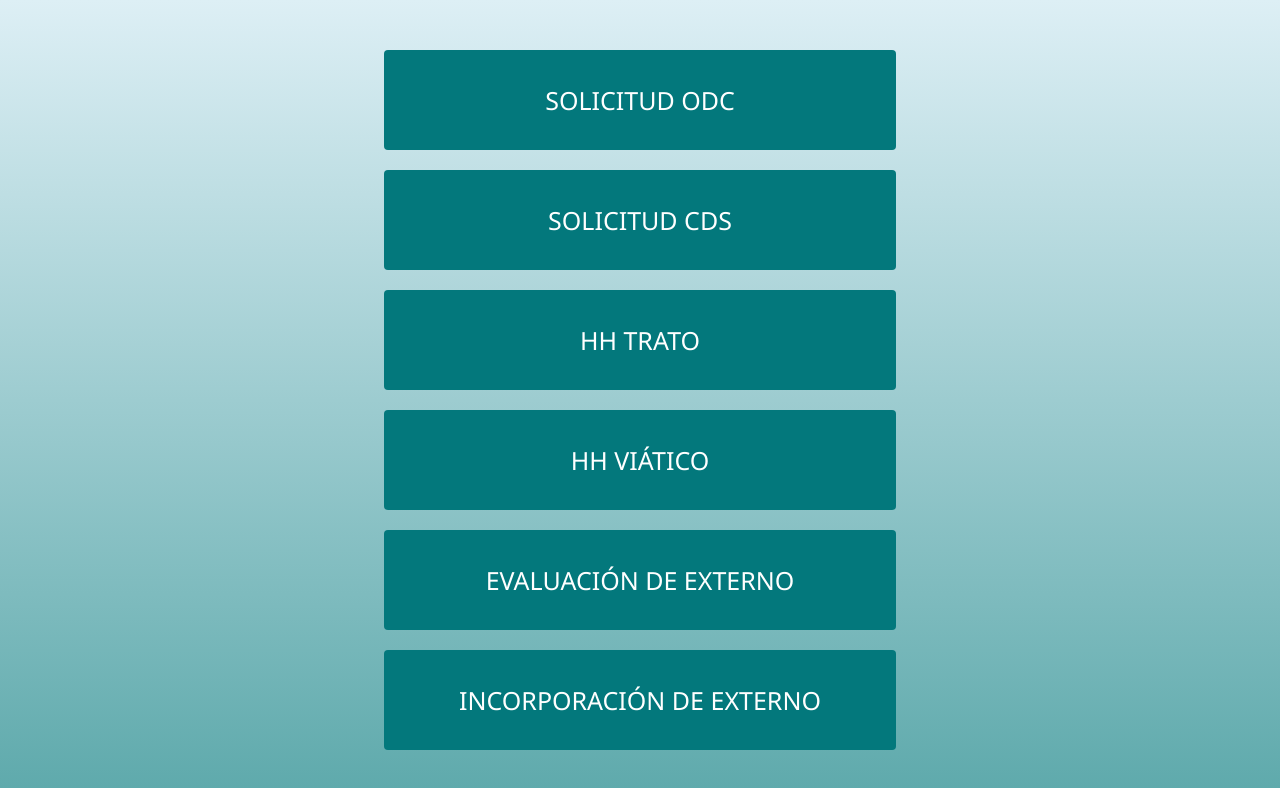
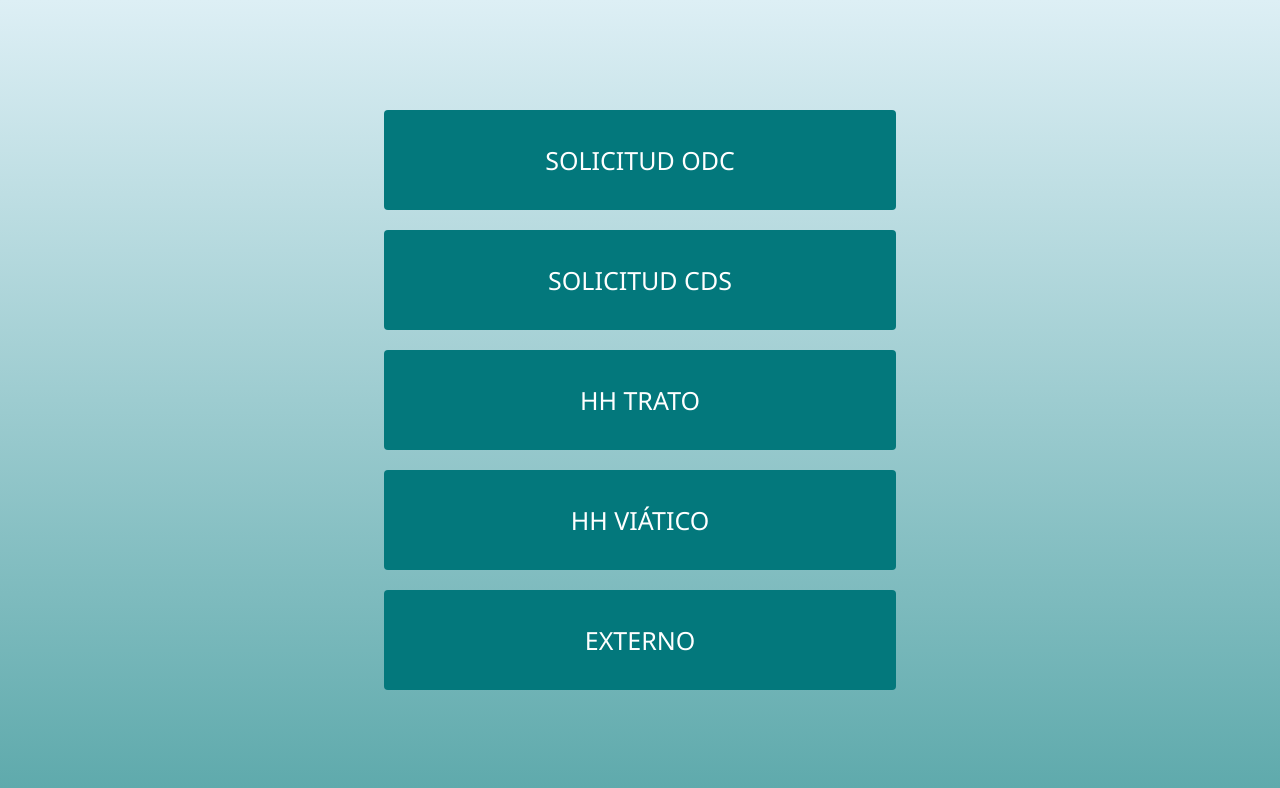
Before and after one commit to GeRoSaKi/hosting, a plain HTML site: page index.html in a window 1280 px wide. Drawn offline with nearby package versions, Linux system fonts and the light colour scheme.

Commit message:
Actualización Externos

```diff
--- a/index.html
+++ b/index.html
@@ -23,8 +23,7 @@
             <a href="https://forms.office.com/r/Et686muQyf"><div class="flex-items">SOLICITUD CDS</div></a>
             <a href="Tratos.html"><div class="flex-items">HH TRATO</div></a>
             <a href="Viaticos.html"><div class="flex-items">HH VIÁTICO</div></a>
-            <a href="https://forms.office.com/r/xziwetDbwJ"><div class="flex-items">EVALUACIÓN DE EXTERNO</div></a>
-            <a href="https://forms.office.com/r/Z5urrQujbJ"><div class="flex-items">INCORPORACIÓN DE EXTERNO</div></a>
+            <a href="Externos.html"><div class="flex-items">EXTERNO</div></a>
         </div>
 
     </div>
```
